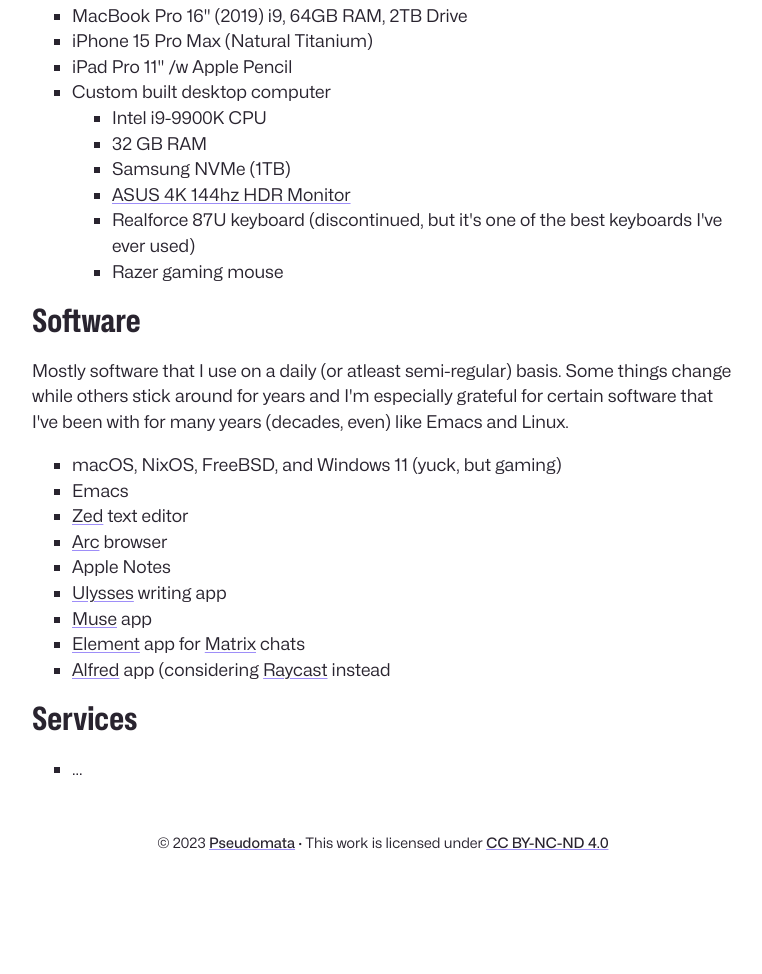
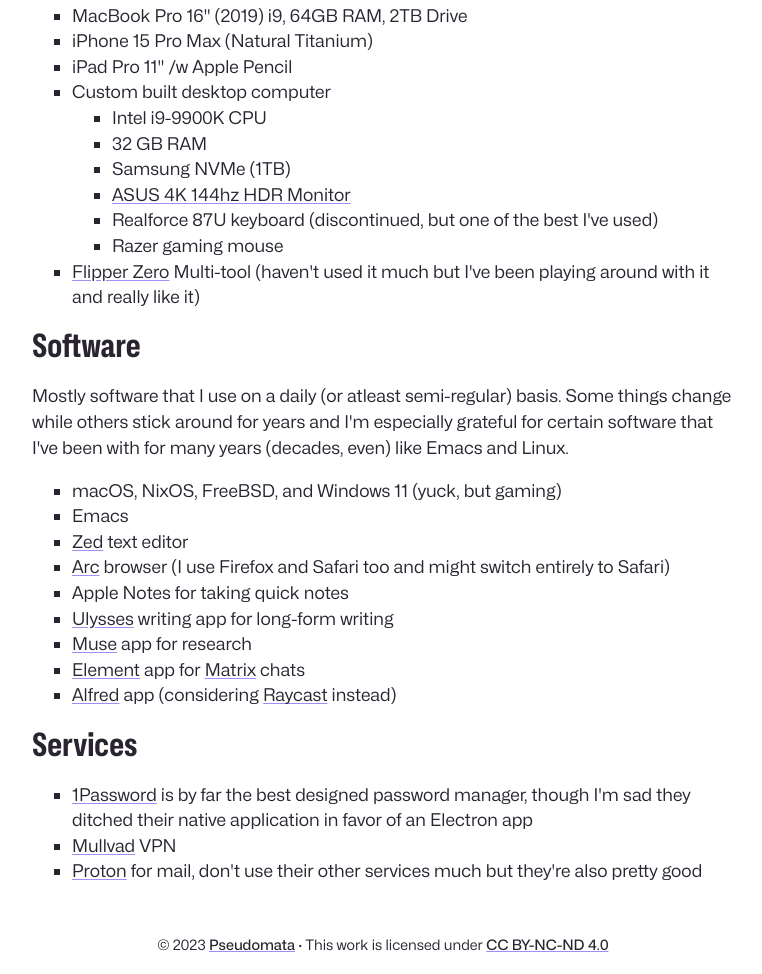
Before and after one commit to pseudomata/pseudomata.com, a plain HTML site: page static/colophon/index.html in a window 1280 px wide. Shown: the part 566-1540 px from the top of the page, without its empty margins (257-1019 px from the left). Before the commit the page ends 1437 px from the top, so only its background shows below. Drawn offline with Linux system fonts and the light colour scheme.

Commit message:
Add more content

```diff
--- a/static/colophon/index.html
+++ b/static/colophon/index.html
@@ -58,10 +58,11 @@
               <li>32 GB RAM</li>
               <li>Samsung NVMe (1TB)</li>
               <li><a href="https://rog.asus.com/monitors/27-to-31-5-inches/rog-strix-xg27uqr-model/">ASUS 4K 144hz HDR Monitor</a></li>
-              <li>Realforce 87U keyboard (discontinued, but it's one of the best keyboards I've ever used)</li>
+              <li>Realforce 87U keyboard (discontinued, but one of the best I've used)</li>
               <li>Razer gaming mouse</li>
             </ul>
           </li>
+          <li><a href="https://flipperzero.one/">Flipper Zero</a> Multi-tool (haven't used it much but I've been playing around with it and really like it)</li>
         </ul>
       </p>
       <h2>Software</h2>
@@ -71,18 +72,20 @@
           <li>macOS, NixOS, FreeBSD, and Windows 11 (yuck, but gaming)</li>
           <li>Emacs</li>
           <li><a href="https://zed.dev/">Zed</a> text editor</li>
-          <li><a href="https://arc.net/">Arc</a> browser</li>
-          <li>Apple Notes</li>
-          <li><a href="https://ulysses.app/">Ulysses</a> writing app</li>
-          <li><a href="https://museapp.com/">Muse</a> app</li>
+          <li><a href="https://arc.net/">Arc</a> browser (I use Firefox and Safari too and might switch entirely to Safari)</li>
+          <li>Apple Notes for taking quick notes</li>
+          <li><a href="https://ulysses.app/">Ulysses</a> writing app for long-form writing</li>
+          <li><a href="https://museapp.com/">Muse</a> app for research</li>
           <li><a href="https://element.io/">Element</a> app for <a href="https://matrix.org">Matrix</a> chats</li>
-          <li><a href="https://www.alfredapp.com/">Alfred</a> app (considering <a href="https://raycast.com/">Raycast</a> instead</li>
+          <li><a href="https://www.alfredapp.com/">Alfred</a> app (considering <a href="https://raycast.com/">Raycast</a> instead)</li>
         </ul>
       </p>
       <h2>Services</h2>
       <p>
         <ul>
-          <li>...</li>
+          <li><a href="https://1password.com">1Password</a> is by far the best designed password manager, though I'm sad they ditched their native application in favor of an Electron app</li>
+          <li><a href="https://mullvad.net">Mullvad</a> VPN</li>
+          <li><a href="https://proton.me">Proton</a> for mail, don't use their other services much but they're also pretty good</li>
         </ul>
       </p>
     </main>
--- a/static/style.css
+++ b/static/style.css
@@ -90,7 +90,7 @@ a.nav-link {
     margin-right: 1rem;
 }
 a.nav-link:hover {
-    color: var(--link-hover);
+    color: var(--link-decoration);
 }
 @media screen and (max-width: 600px) {
     header {
```
